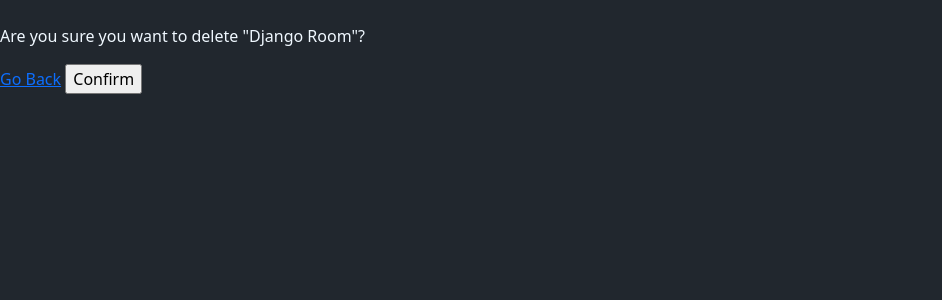
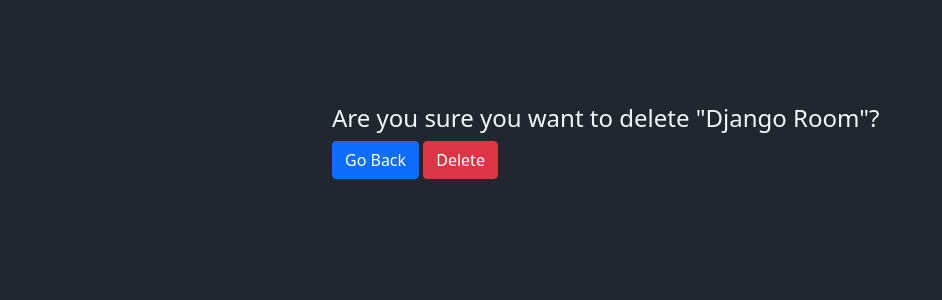
Before and after one commit to Jackent2B/ArenaWorkspace, a Django app: page /delete-room/1/ in a window 1280 px wide. Shown: the part 56-356 px from the top of the page, without its empty margins (0-942 px from the left). Run offline with Django 4.2, Linux system fonts and the light colour scheme; a user stored in the database is signed in; data comes from the database, SQL or seed files in the repository; both versions use the stored data as it was after the commit.

Commit message:
Delete page css added

```diff
--- a/templates/delete.html
+++ b/templates/delete.html
@@ -1,11 +1,13 @@
 {% extends 'main.html' %}
 {%block content%}
 
-<form method="POST" action="">
-    {% csrf_token %}
-    <p>Are you sure you want to delete "{{obj}}"?</p>
-    <a href="{{request.META.HTTP_REFERER}}">Go Back</a>
-    <input type="submit" value="Confirm" />
-</form>
+<div class="container" style="max-width: 40rem;padding-top: 5rem;">
+    <form method="POST" action="">
+        {% csrf_token %}
+        <h4>Are you sure you want to delete "{{obj}}"?</h4>
+        <a href="{{request.META.HTTP_REFERER}}" class="btn btn-primary">Go Back</a>
+        <input type="submit" value="Delete" class="btn btn-danger"/>
+    </form>
+</div>
 
 {% endblock content%}
```
Also changed, not shown: db.sqlite3.
